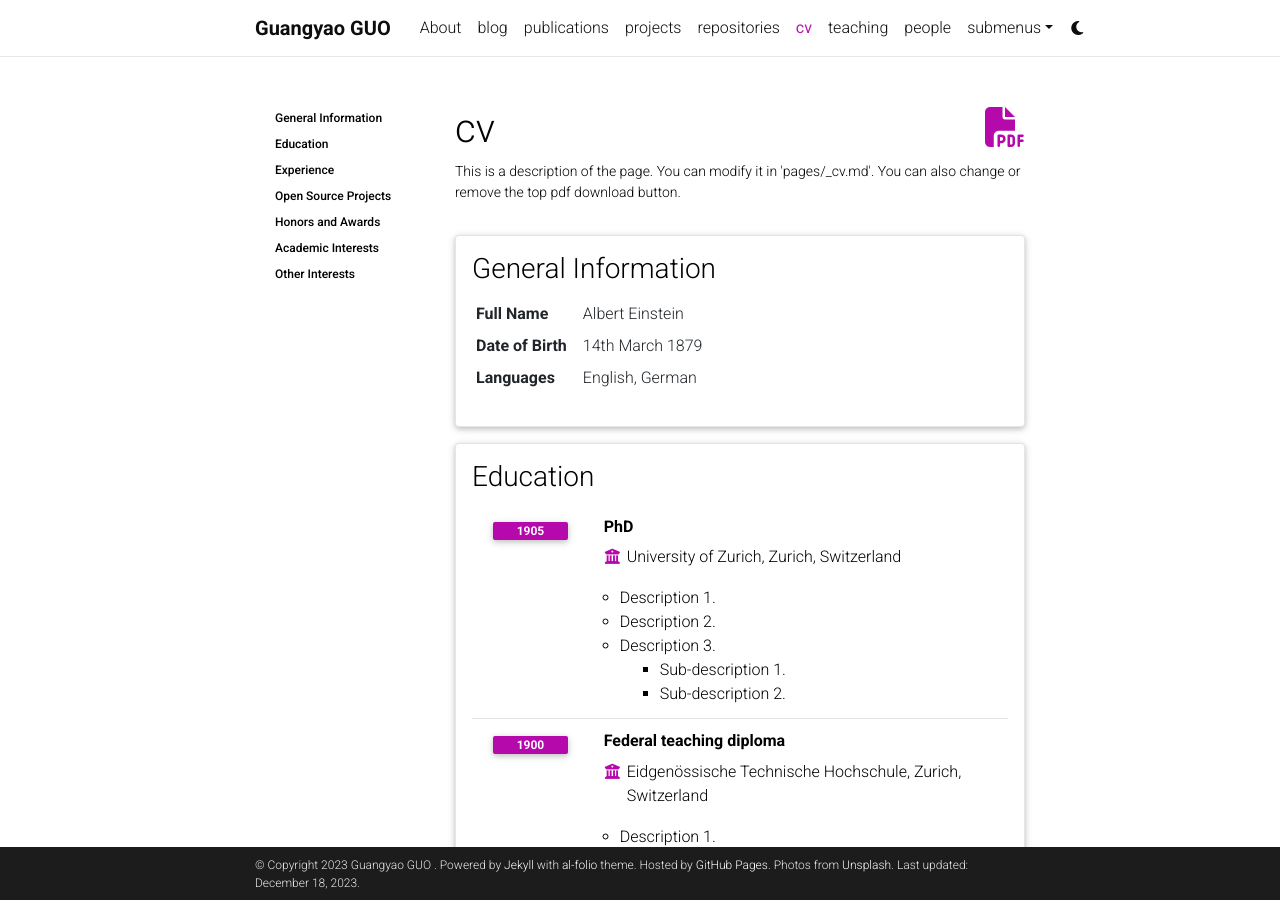
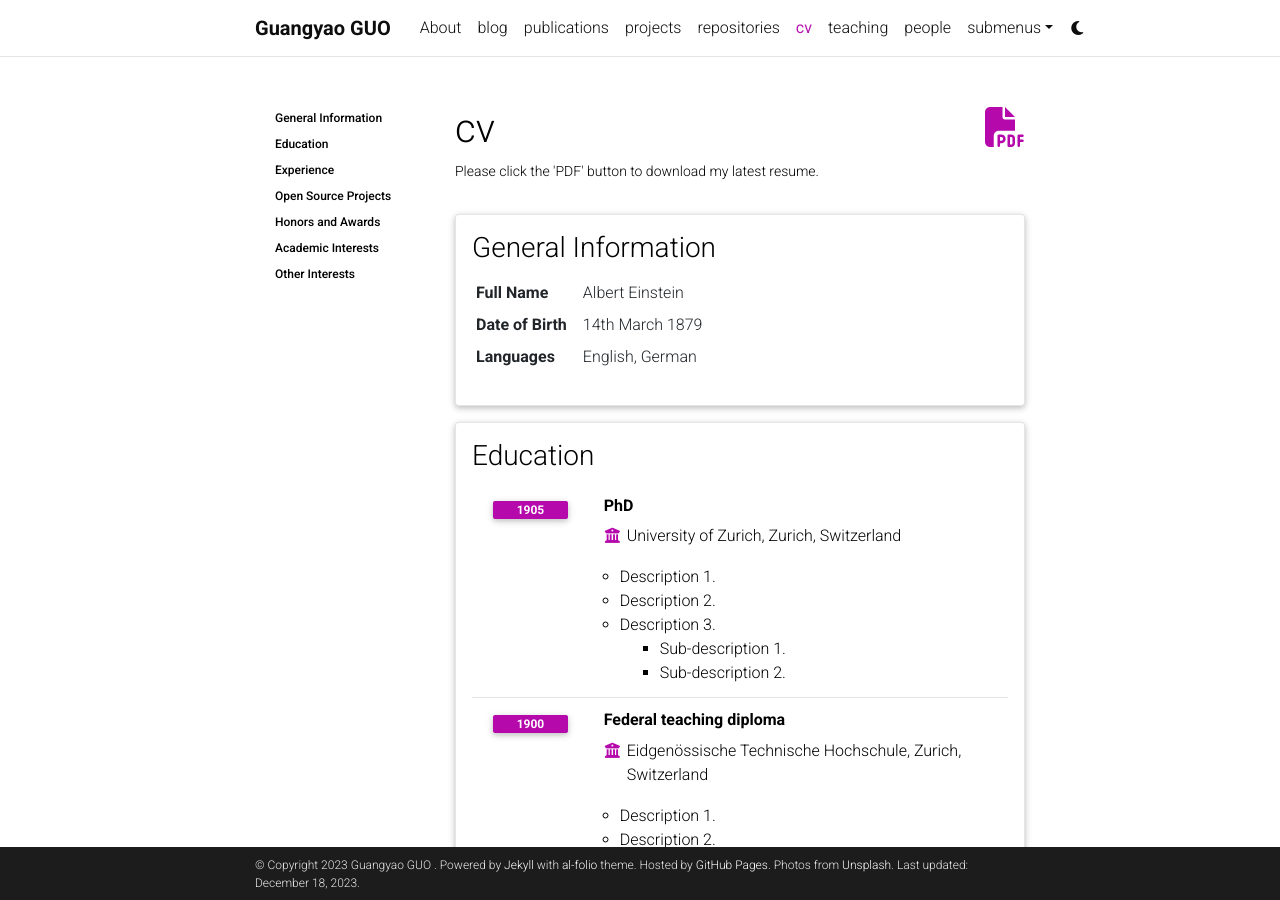
Before and after one commit to guangyaoguo/guangyaoguo.github.io, a Jekyll site: the page built from _pages/cv.md, in a window 1280 px wide and 900 px high. Built offline with Jekyll 4.4.1, drawn with Linux system fonts in a browser that asks for light colours; comment, search, counter and statistics services are not loaded; a style sheet for code colours, icons or effects is not loaded.

Commit message:
Update cv.md

```diff
--- a/_pages/cv.md
+++ b/_pages/cv.md
@@ -4,8 +4,8 @@
 title: cv
 nav: true
 nav_order: 4
-cv_pdf: example_pdf.pdf
-description: This is a description of the page. You can modify it in 'pages/_cv.md'. You can also change or remove the top pdf download button.
+cv_pdf: Guangyao_GUO_Resume.pdf
+description: Please click the 'PDF' button to download my latest resume.
 toc:
   sidebar: left
 ---
```
